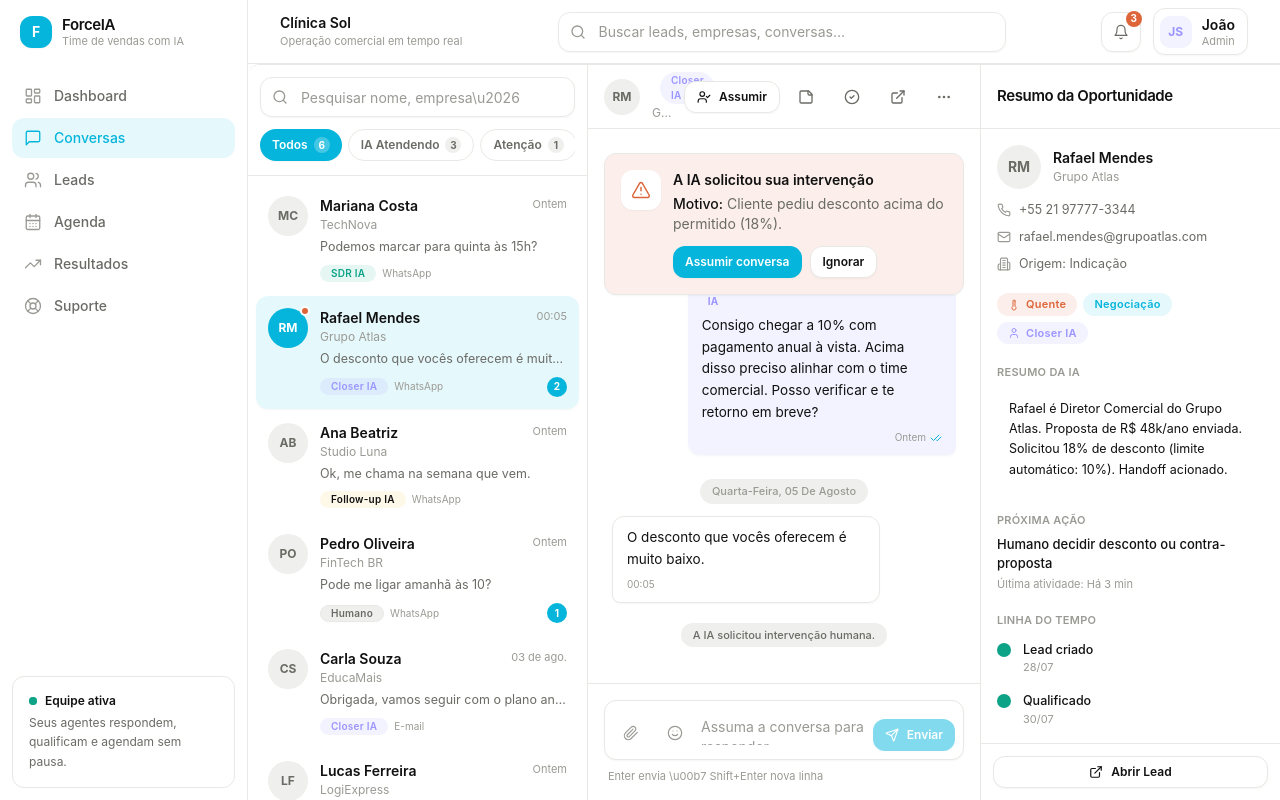
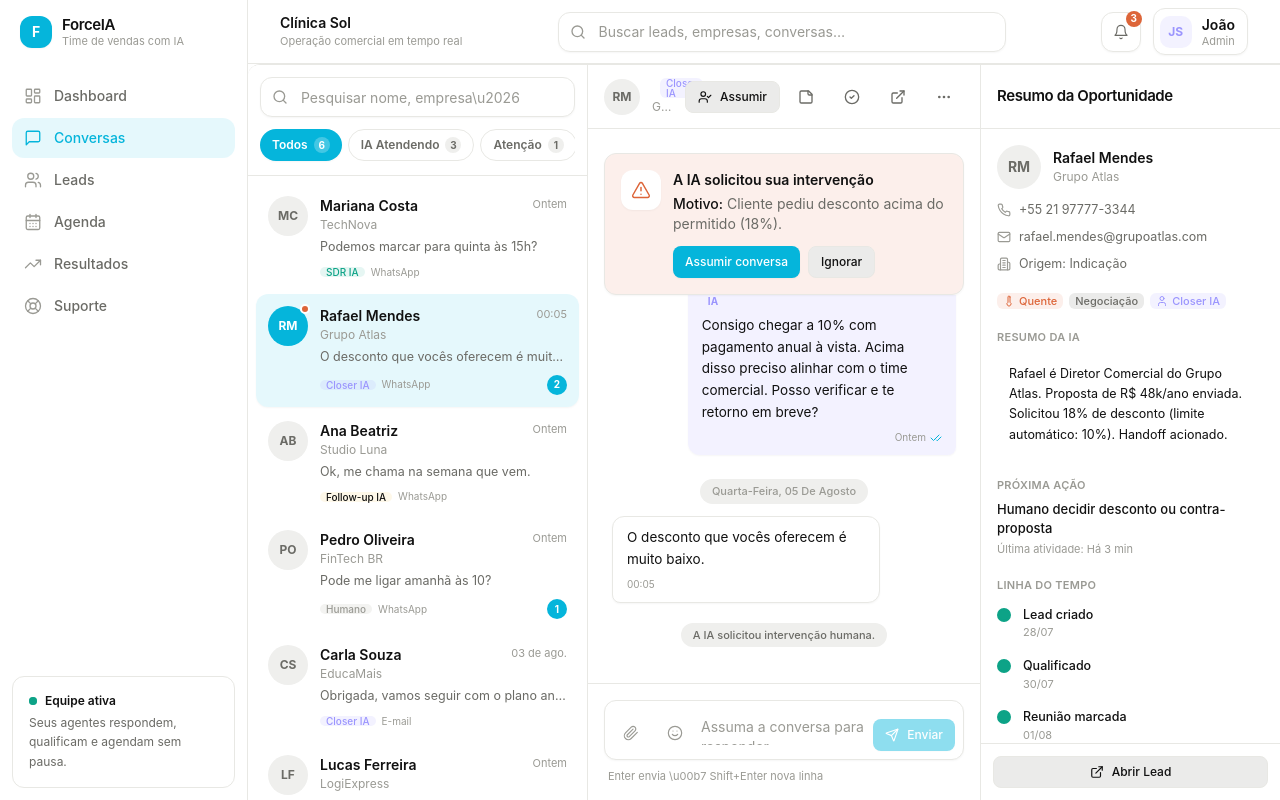
Before and after one commit to jvrm831720/forceia, a Next.js app in the folder dashboard/: page /conversas in a window 1280 px wide. Built offline with nearby package versions, Linux system fonts and the light colour scheme.

Commit message:
feat(dashboard): Design System 2.0 UI primitives

```diff
--- a/dashboard/components/ui/badge.tsx
+++ b/dashboard/components/ui/badge.tsx
@@ -1,34 +1,34 @@
 import { cn } from "@/lib/utils";
+import { cva, type VariantProps } from "class-variance-authority";
+import * as React from "react";
 
-type BadgeVariant = "default" | "success" | "alert" | "ai" | "muted" | "highlight";
+const badgeVariants = cva(
+  "inline-flex items-center gap-1 rounded-sm px-1.5 py-0.5 text-[11px] font-medium leading-none",
+  {
+    variants: {
+      variant: {
+        default: "bg-surface-strong text-ink-muted",
+        success: "bg-success-soft text-success",
+        ai: "bg-ai-soft text-ai",
+        warning: "bg-warning-soft text-warning",
+        danger: "bg-danger-soft text-danger",
+        muted: "bg-surface-hover text-ink-soft",
+        outline: "border border-border text-ink-muted bg-transparent",
+        soft: "bg-brand-soft text-brand",
+        secondary: "bg-surface-strong text-ink-muted",
+        alert: "bg-warning-soft text-warning",
+        highlight: "bg-highlight-soft text-ink",
+      },
+    },
+    defaultVariants: { variant: "default" },
+  },
+);
 
-const variants: Record<BadgeVariant, string> = {
-  default: "bg-brand-soft text-brand border-transparent",
-  success: "bg-success-soft text-success border-transparent",
-  alert: "bg-alert-soft text-alert border-transparent",
-  ai: "bg-ai-soft text-ai border-transparent",
-  muted: "bg-border-soft text-ink-muted border-border",
-  highlight: "bg-highlight-soft text-ink border-transparent",
-};
+export interface BadgeProps
+  extends React.HTMLAttributes<HTMLSpanElement>,
+    VariantProps<typeof badgeVariants> {}
 
-export function Badge({
-  children,
-  variant = "default",
-  className,
-}: {
-  children: React.ReactNode;
-  variant?: BadgeVariant;
-  className?: string;
-}) {
-  return (
-    <span
-      className={cn(
-        "inline-flex items-center gap-1.5 rounded-full border px-2.5 py-0.5 text-[11px] font-semibold tracking-wide",
-        variants[variant],
-        className
-      )}
-    >
-      {children}
-    </span>
-  );
+export function Badge({ className, variant, ...props }: BadgeProps) {
+  return <span className={cn(badgeVariants({ variant }), className)} {...props} />;
 }
+export { badgeVariants };
--- a/dashboard/components/ui/button.tsx
+++ b/dashboard/components/ui/button.tsx
@@ -3,27 +3,27 @@ import { cva, type VariantProps } from "class-variance-authority";
 import * as React from "react";
 
 const buttonVariants = cva(
-  "inline-flex items-center justify-center gap-2 rounded-xl text-sm font-semibold transition focus-visible:outline-none focus-visible:shadow-focus disabled:pointer-events-none disabled:opacity-50",
+  "inline-flex items-center justify-center gap-2 whitespace-nowrap rounded-md text-sm font-medium transition-ui focus-visible:outline-none focus-visible:shadow-focus disabled:pointer-events-none disabled:opacity-45",
   {
     variants: {
       variant: {
-        primary: "bg-brand text-white hover:brightness-95 shadow-card",
-        secondary:
-          "bg-white text-ink border border-border hover:bg-surface shadow-card",
-        ghost: "text-ink-muted hover:text-ink hover:bg-border-soft",
-        soft: "bg-brand-soft text-brand hover:brightness-95",
+        primary: "bg-brand text-white hover:bg-brand-hover shadow-sm",
+        secondary: "bg-surface-strong text-ink hover:bg-surface-hover border border-border",
+        outline: "border border-border bg-surface text-ink hover:bg-surface-hover",
+        ghost: "text-ink-muted hover:bg-surface-hover hover:text-ink",
+        danger: "bg-danger text-white hover:opacity-90",
+        soft: "bg-brand-soft text-brand hover:opacity-90",
+        link: "text-brand underline-offset-4 hover:underline px-0 h-auto",
       },
       size: {
         sm: "h-8 px-3 text-xs",
-        md: "h-10 px-4",
-        lg: "h-11 px-5",
+        md: "h-9 px-3.5 text-sm",
+        lg: "h-10 px-4 text-sm",
+        icon: "h-9 w-9 p-0",
       },
     },
-    defaultVariants: {
-      variant: "primary",
-      size: "md",
-    },
-  }
+    defaultVariants: { variant: "primary", size: "md" },
+  },
 );
 
 export interface ButtonProps
@@ -33,21 +33,19 @@ export interface ButtonProps
 }
 
 export const Button = React.forwardRef<HTMLButtonElement, ButtonProps>(
-  ({ className, variant, size, asChild, children, ...props }, ref) => {
+  ({ className, variant, size, asChild, children, type = "button", ...props }, ref) => {
     const classes = cn(buttonVariants({ variant, size }), className);
-
     if (asChild && React.isValidElement(children)) {
-      return React.cloneElement(children as React.ReactElement, {
-        className: cn(classes, (children as React.ReactElement).props.className),
-        ref,
+      return React.cloneElement(children as React.ReactElement<{ className?: string }>, {
+        className: cn(classes, (children as React.ReactElement<{ className?: string }>).props.className),
       });
     }
-
     return (
-      <button ref={ref} className={classes} {...props}>
+      <button ref={ref} type={type} className={classes} {...props}>
         {children}
       </button>
     );
-  }
+  },
 );
 Button.displayName = "Button";
+export { buttonVariants };
--- a/dashboard/components/ui/card.tsx
+++ b/dashboard/components/ui/card.tsx
@@ -1,58 +1,18 @@
 import { cn } from "@/lib/utils";
+import * as React from "react";
 
-export function Card({
-  className,
-  children,
-}: {
-  className?: string;
-  children: React.ReactNode;
-}) {
-  return (
-    <div
-      className={cn(
-        "rounded-2xl border border-border bg-surface-card shadow-card",
-        className
-      )}
-    >
-      {children}
-    </div>
-  );
+export function Card({ className, ...props }: React.HTMLAttributes<HTMLDivElement>) {
+  return <div className={cn("rounded-lg border border-border bg-surface", className)} {...props} />;
 }
-
-export function CardHeader({
-  className,
-  children,
-}: {
-  className?: string;
-  children: React.ReactNode;
-}) {
-  return (
-    <div className={cn("flex items-start justify-between gap-3 px-5 pt-5 pb-2", className)}>
-      {children}
-    </div>
-  );
+export function CardHeader({ className, ...props }: React.HTMLAttributes<HTMLDivElement>) {
+  return <div className={cn("flex items-center justify-between gap-3 border-b border-border px-4 py-3", className)} {...props} />;
 }
-
-export function CardTitle({
-  className,
-  children,
-}: {
-  className?: string;
-  children: React.ReactNode;
-}) {
-  return (
-    <h2 className={cn("font-display text-lg font-semibold tracking-tight text-ink", className)}>
-      {children}
-    </h2>
-  );
+export function CardTitle({ className, ...props }: React.HTMLAttributes<HTMLHeadingElement>) {
+  return <h3 className={cn("font-display text-[15px] font-semibold tracking-tight text-ink", className)} {...props} />;
 }
-
-export function CardContent({
-  className,
-  children,
-}: {
-  className?: string;
-  children: React.ReactNode;
-}) {
-  return <div className={cn("px-5 pb-5", className)}>{children}</div>;
+export function CardDescription({ className, ...props }: React.HTMLAttributes<HTMLParagraphElement>) {
+  return <p className={cn("text-xs text-ink-soft", className)} {...props} />;
 }
+export function CardContent({ className, ...props }: React.HTMLAttributes<HTMLDivElement>) {
+  return <div className={cn("px-4 py-3", className)} {...props} />;
+}
--- /dev/null
+++ b/dashboard/components/ui/empty-state.tsx
@@ -0,0 +1,12 @@
+import { cn } from "@/lib/utils";
+import type { LucideIcon } from "lucide-react";
+interface EmptyStateProps { icon?: LucideIcon; title: string; description?: string; className?: string; }
+export function EmptyState({ icon: Icon, title, description, className }: EmptyStateProps) {
+  return (
+    <div className={cn("flex flex-col items-center justify-center px-6 py-16 text-center", className)}>
+      {Icon && <Icon className="mb-3 h-8 w-8 text-ink-soft" strokeWidth={1.5} />}
+      <h3 className="font-display text-base font-semibold text-ink">{title}</h3>
+      {description && <p className="mt-1 max-w-sm text-sm text-ink-muted">{description}</p>}
+    </div>
+  );
+}
--- /dev/null
+++ b/dashboard/components/ui/input.tsx
@@ -0,0 +1,12 @@
+import { cn } from "@/lib/utils";
+import * as React from "react";
+export interface InputProps extends React.InputHTMLAttributes<HTMLInputElement> {}
+export const Input = React.forwardRef<HTMLInputElement, InputProps>(
+  ({ className, type = "text", ...props }, ref) => (
+    <input ref={ref} type={type} className={cn(
+      "flex h-9 w-full rounded-md border border-border bg-surface px-3 text-sm text-ink placeholder:text-ink-soft transition-ui focus:border-brand focus:outline-none focus:shadow-focus disabled:cursor-not-allowed disabled:opacity-50",
+      className,
+    )} {...props} />
+  ),
+);
+Input.displayName = "Input";
--- /dev/null
+++ b/dashboard/components/ui/skeleton.tsx
@@ -0,0 +1,5 @@
+import { cn } from "@/lib/utils";
+import * as React from "react";
+export function Skeleton({ className, ...props }: React.HTMLAttributes<HTMLDivElement>) {
+  return <div className={cn("animate-pulse rounded-md bg-surface-strong", className)} {...props} />;
+}
```
